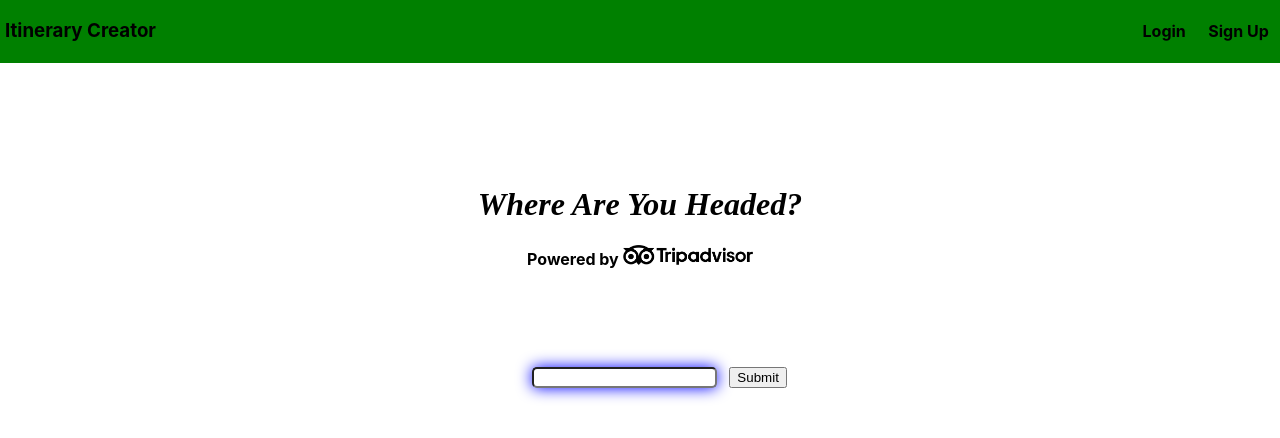
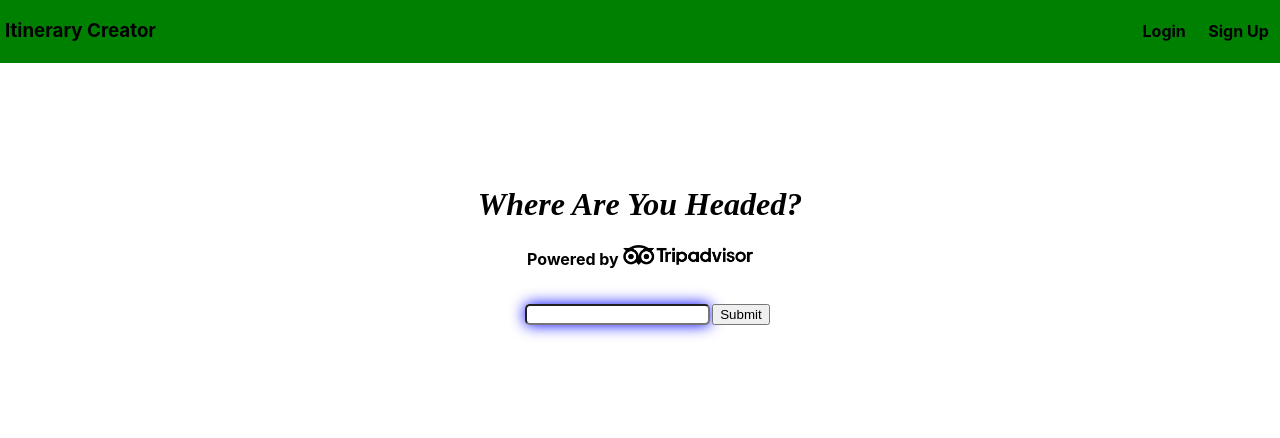
Before and after one commit to brand421/trip-application, a React (Create React App) app in the folder client/: page / in a window 1280 px wide. Shown: the top 438 px of the page. Built offline with nearby package versions, Linux system fonts and the light colour scheme.

Commit message:
add animation transition between landing and result page

```diff
--- a/client/src/App.tsx
+++ b/client/src/App.tsx
@@ -2,21 +2,22 @@ import React from "react";
 import "./App.css";
 // import Card from "./components/Card/Card";
 import Landing from "./components/Landing/Landing";
-import { BrowserRouter, Route, Routes } from "react-router-dom";
+import { Route, Routes, useLocation } from "react-router-dom";
 import Menu from "./components/Menu/Menu";
 import SearchResults from "./components/SearchResults/SearchResults";
+import { AnimatePresence } from "framer-motion";
 
 function App() {
+  const location = useLocation();
   return (
     <div className="App">
-      <BrowserRouter>
-        <Menu />
-        <Routes>
+      <Menu />
+      <AnimatePresence mode="wait">
+        <Routes location={location} key={location.pathname}>
           <Route path="/" element={<Landing />} />
           <Route path="/searchresults" element={<SearchResults />} />
         </Routes>
-      </BrowserRouter>
-
+      </AnimatePresence>
       {/* <Card /> */}
     </div>
   );
--- a/client/src/components/Landing/Landing.tsx
+++ b/client/src/components/Landing/Landing.tsx
@@ -5,8 +5,6 @@ import { Button } from "@mui/base";
 import logo from "./TAlogo.png";
 import axios from "axios";
 import { motion } from "framer-motion";
-import { SessionToken } from "@mapbox/search-js-core";
-import { SearchBox } from "@mapbox/search-js-react";
 
 function Landing() {
   const navigate = useNavigate();
@@ -47,12 +45,28 @@ function Landing() {
   //     });
   // }, [search]);
 
+  const container = {
+    hidden: { opacity: 0, x: "-100px" },
+    show: {
+      opacity: 1,
+      x: "0px",
+      transition: {
+        staggerChildren: 0.5,
+      },
+    },
+  };
+
+  const item = {
+    hidden: { opacity: 0, x: "50px" },
+    show: {
+      opacity: 1,
+      x: "0px",
+    },
+  };
+
   function handleSubmit(e: any) {
     e.preventDefault();
     console.log(search);
-    if (search.city === "") {
-      navigate("/error");
-    } else {
     axios
       .post("http://localhost:5000/", { city: search })
       .then((res) => {
@@ -63,18 +77,26 @@ function Landing() {
         navigate("/searchresults");
       });
   }
-  }
 
   const handleChange = (e: any) => {
     setSearch(e.target.value);
   };
 
   return (
-    <motion.div className="landing__container">
+    <motion.div
+      variants={container}
+      initial="hidden"
+      animate="show"
+      exit={{ opacity: 0, x: "100px" }}
+      className="landing__container"
+    >
+      <motion.div variants={item} initial="hidden" animate="show" exit="hidden">
         <h1 className="header">Where Are You Headed?</h1>
         <h4>
           Powered by <img className="logo" src={logo} alt="tripadvisor logo" />
         </h4>
+      </motion.div>
+      <motion.div variants={item} initial="hidden" animate="show" exit="hidden">
         <form className="landing__form" onSubmit={handleSubmit}>
           <input
             type="text"
@@ -83,25 +105,13 @@ function Landing() {
             value={search.city}
             onChange={handleChange}
             className="landing__input"
+            required
           />
           <Button type="submit" className="landing__submit">
             Submit
           </Button>
         </form>
-      <div className="results__container">
-        <div className="results__list">
-          <div className="result__header">
-            {/* <ul>
-              {cityList.map((x, index) => (
-                <li key={index}>
-                  <span>{x.name}</span>
-                  <span>{cityList.map((x) => x.place_formatted)}</span>
-                </li>
-              ))}
-            </ul> */}
-          </div>
-        </div>
-      </div>
+      </motion.div>
     </motion.div>
   );
 }
--- a/client/src/components/Menu/Menu.tsx
+++ b/client/src/components/Menu/Menu.tsx
@@ -6,7 +6,9 @@ function Menu() {
   return (
     <div className="menu__container">
       <motion.div className="menu__items">
-        <h3 className="menu__title">Itinerary Creator</h3>
+        <a href="/" className="menu__link">
+          <h3 className="menu__title">Itinerary Creator</h3>
+        </a>
       </motion.div>
       <motion.div className="menu__submenu">
         <h4 className="menu__subitem">Login</h4>
--- a/client/src/components/Menu/menu.css
+++ b/client/src/components/Menu/menu.css
@@ -13,8 +13,14 @@
     align-items: start;
 }
 
+.menu__link {
+    text-decoration: none;
+    color: black;
+}
+
 .menu__title {
     width: 100%;
+
 }
 
 .menu__submenu {
--- a/client/src/index.tsx
+++ b/client/src/index.tsx
@@ -2,14 +2,15 @@ import React from "react";
 import ReactDOM from "react-dom/client";
 import "./index.css";
 import App from "./App";
+import { BrowserRouter } from "react-router-dom";
 
 const root = ReactDOM.createRoot(
   document.getElementById("root") as HTMLElement
 );
 root.render(
-  <React.StrictMode>
+  <BrowserRouter>
     <App />
-  </React.StrictMode>
+  </BrowserRouter>
 );
 
 // If you want to start measuring performance in your app, pass a function
```
Lines whose indentation alone changed are shown as unchanged.
